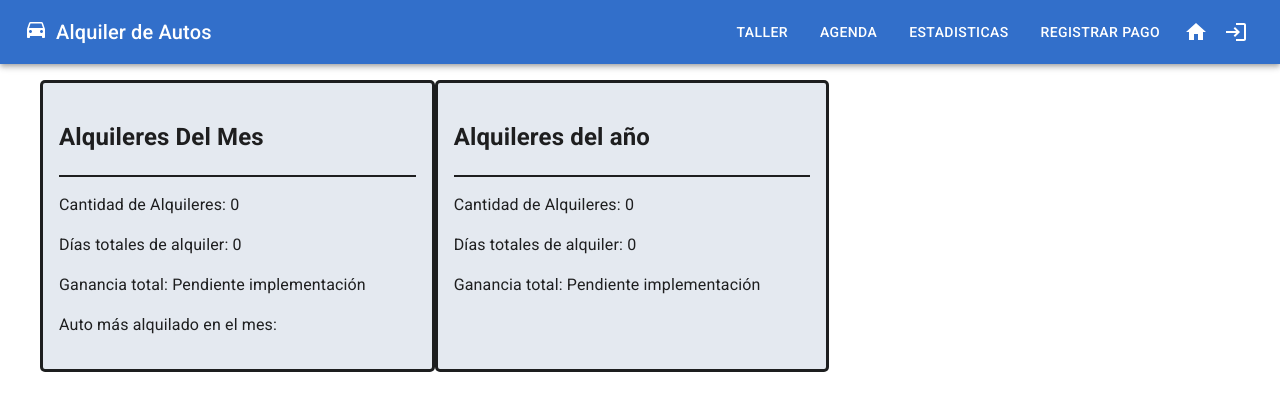
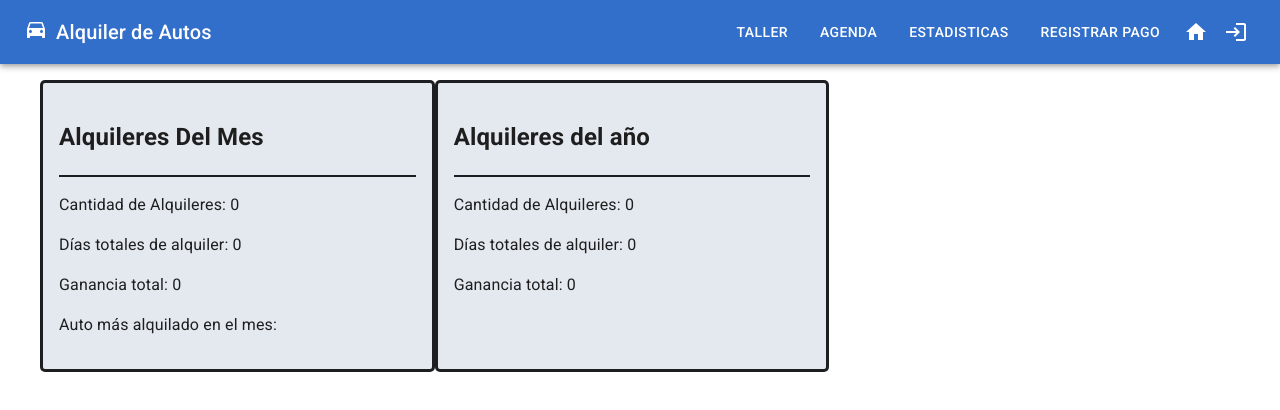
Before and after one commit to DesApp-2024c1-Grupo-1/Alquiler-Autos, a React (Vite) app: page /estadisticas in a window 1280 px wide. Shown: the top 410 px of the page. Built offline with nearby package versions, Linux system fonts and the light colour scheme; no server answers; what @mobiscroll/react would draw is missing.

Commit message:
función para ver la recaudacion mensual y anual implementada

```diff
--- a/src/pages/Estadisticas.jsx
+++ b/src/pages/Estadisticas.jsx
@@ -53,6 +53,20 @@ export function Estadisticas() {
         }, 0);
 
 
+        // Calcular el precio total de alquileres en el mes actual
+        const gananciaMesActual = alquileresMesActual.reduce((total, alquiler) => {
+            return total + alquiler.precioFinal;
+        }, 0);
+
+        // Calcular el precio total de alquileres en el año
+        const gananciaAnio = allAlquileres.reduce((total, alquiler) => {
+            const fechaAlquiler = new Date(alquiler.fechaRetiro);
+            if (fechaAlquiler.getFullYear() === anioActual) {
+                return total + alquiler.precioFinal;
+            }
+            return total;
+        }, 0);
+
 
     // Función para obtener el auto más alquilado en el mes actual
     const obtenerAutoMasAlquiladoEnMes = () => {
@@ -95,7 +109,7 @@ export function Estadisticas() {
                         {/* Calcular días totales de alquiler */}
                         <p>Días totales de alquiler: {diasTotalesMesActual} </p>
                         {/* Calcular ganancia total */}
-                        <p>Ganancia total: Pendiente implementación</p>
+                        <p>Ganancia total: {gananciaMesActual}</p>
                         {/* Mostrar auto más alquilado */}
                         <p>Auto más alquilado en el mes: {autoMasAlquiladoEnMes}</p>
                     </div>
@@ -108,7 +122,7 @@ export function Estadisticas() {
                         {/* Calcular días totales de alquiler */}
                         <p>Días totales de alquiler: {diasTotalesAnio}</p>
                         {/* Calcular ganancia total */}
-                        <p>Ganancia total: Pendiente implementación</p>
+                        <p>Ganancia total: {gananciaAnio}</p>
                     </div>
                 </Grid>
             </Grid>
```
